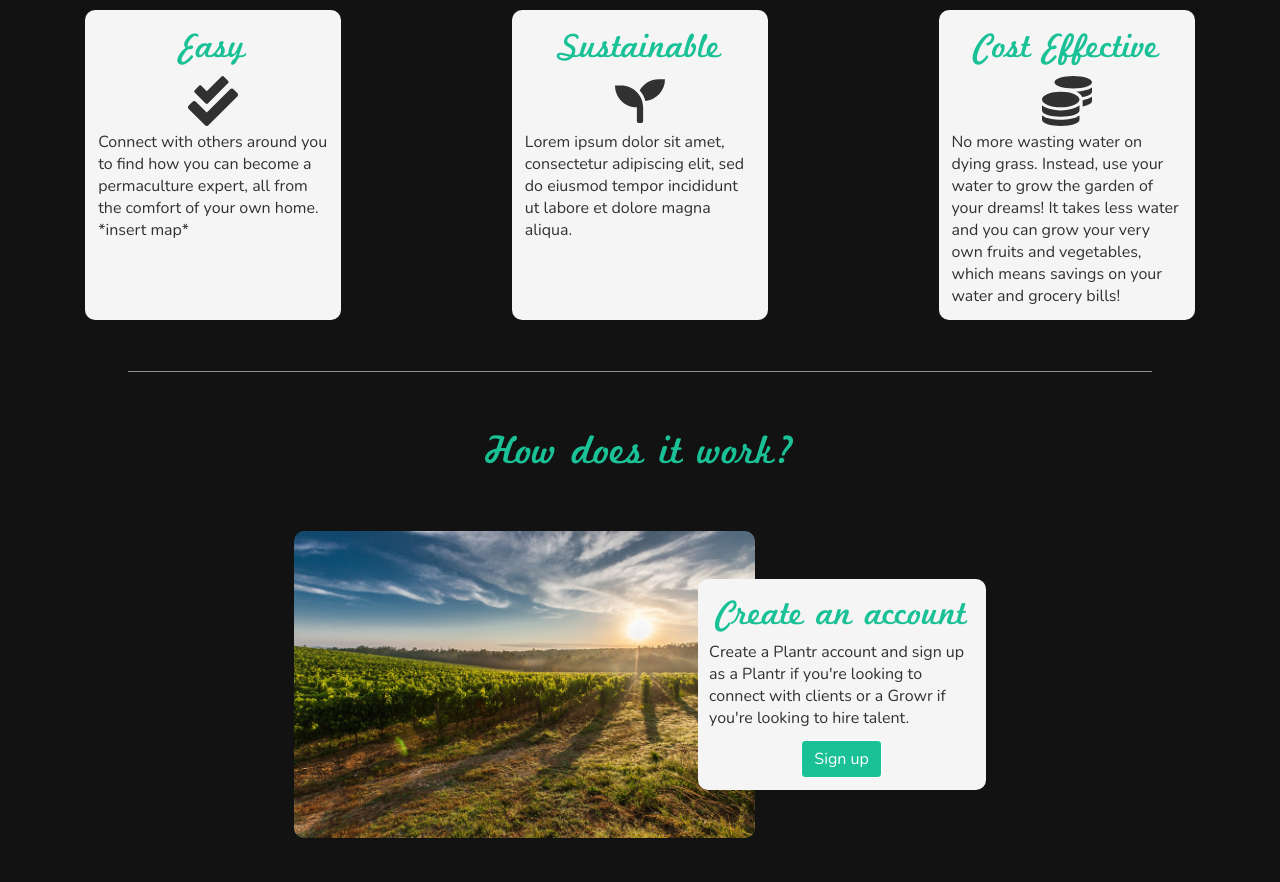
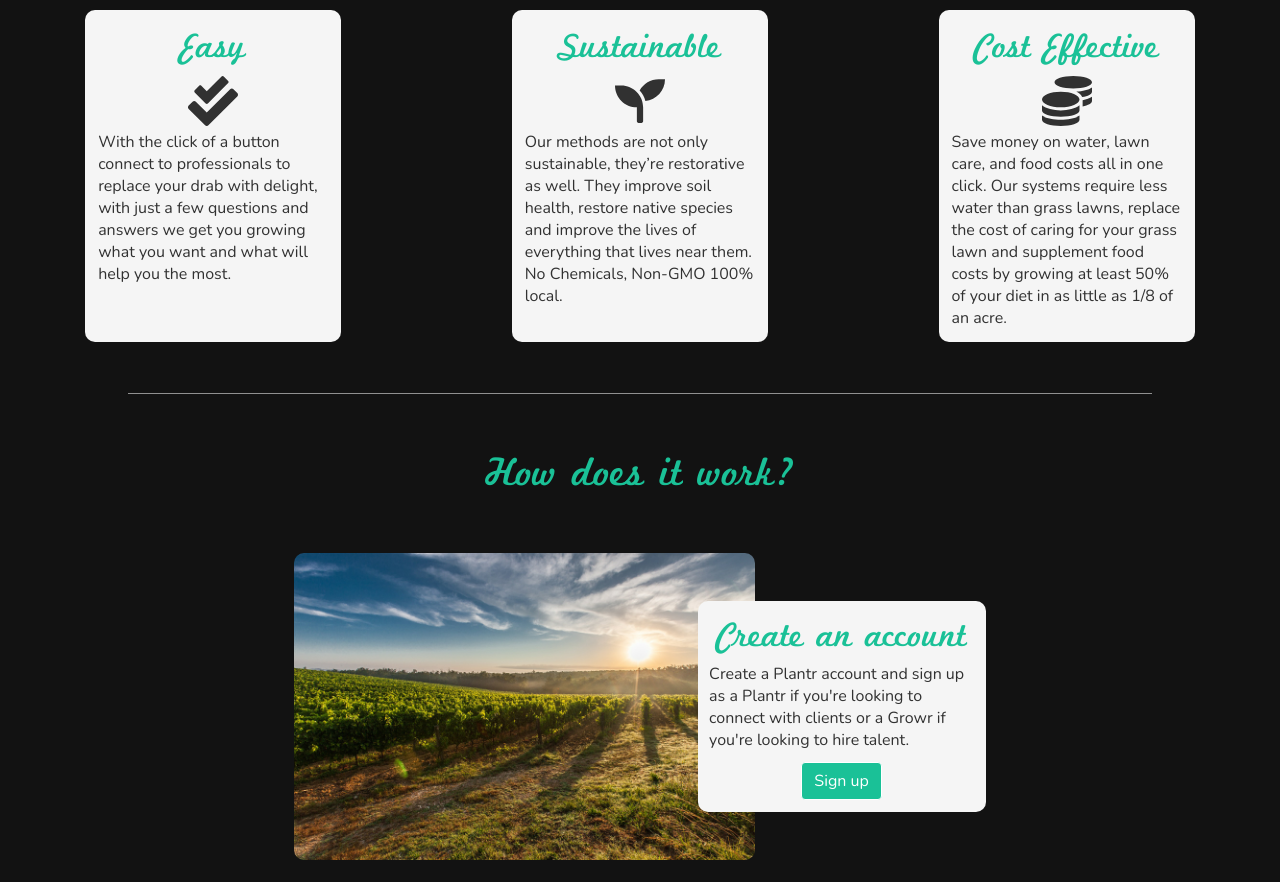
Before and after one commit to Plantrapp/plantrMarketing, a React (Create React App) app: page / in a window 1280 px wide. Shown: the part 900-1782 px from the top of the page. Built offline with nearby package versions, Linux system fonts and the light colour scheme.

Commit message:
Home page alteration

```diff
--- a/src/pages/Home/Home.js
+++ b/src/pages/Home/Home.js
@@ -112,27 +112,29 @@ export default function Home() {
           <h3 className="plantrFont">Easy</h3>
           <FaCheckDouble size={50} className="icon" />
           <p className="text-left">
-            Connect with others around you to find how you can become a
-            permaculture expert, all from the comfort of your own home. *insert
-            map*
+            With the click of a button connect to professionals to replace your
+            drab with delight, with just a few questions and answers we get you
+            growing what you want and what will help you the most.
           </p>
         </div>
         <div className="why_card2" ref={why2}>
           <h3 className="plantrFont">Sustainable</h3>
           <FaSeedling size={50} className="icon" />
           <p className="text-left">
-            Lorem ipsum dolor sit amet, consectetur adipiscing elit, sed do
-            eiusmod tempor incididunt ut labore et dolore magna aliqua.
+            Our methods are not only sustainable, they’re restorative as well.
+            They improve soil health, restore native species and improve the
+            lives of everything that lives near them. No Chemicals, Non-GMO 100%
+            local.
           </p>
         </div>
         <div className="why_card3" ref={why3}>
           <h3 className="plantrFont">Cost Effective</h3>
           <FaCoins size={50} className="icon" />
           <p className="text-left">
-            No more wasting water on dying grass. Instead, use your water to
-            grow the garden of your dreams! It takes less water and you can grow
-            your very own fruits and vegetables, which means savings on your
-            water and grocery bills!
+            Save money on water, lawn care, and food costs all in one click. Our
+            systems require less water than grass lawns, replace the cost of
+            caring for your grass lawn and supplement food costs by growing at
+            least 50% of your diet in as little as 1/8 of an acre.
           </p>
         </div>
       </section>
```
